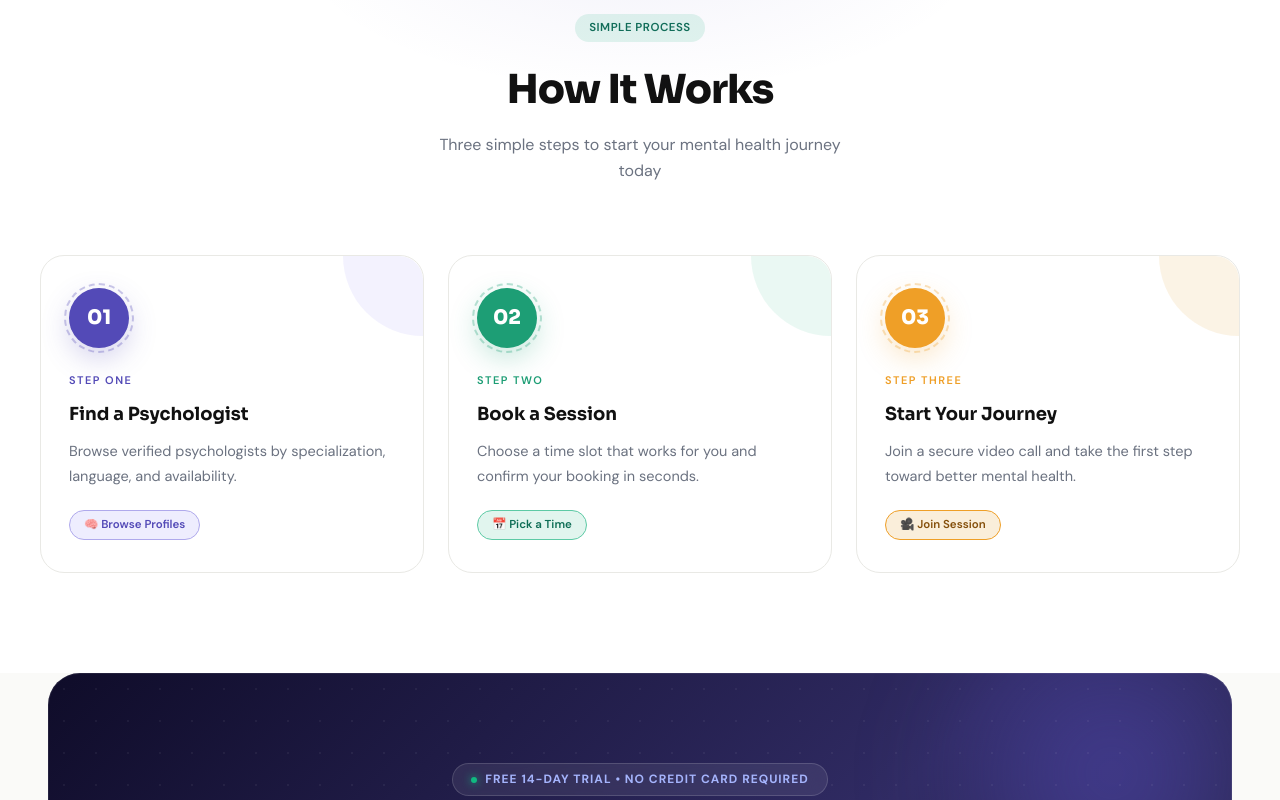
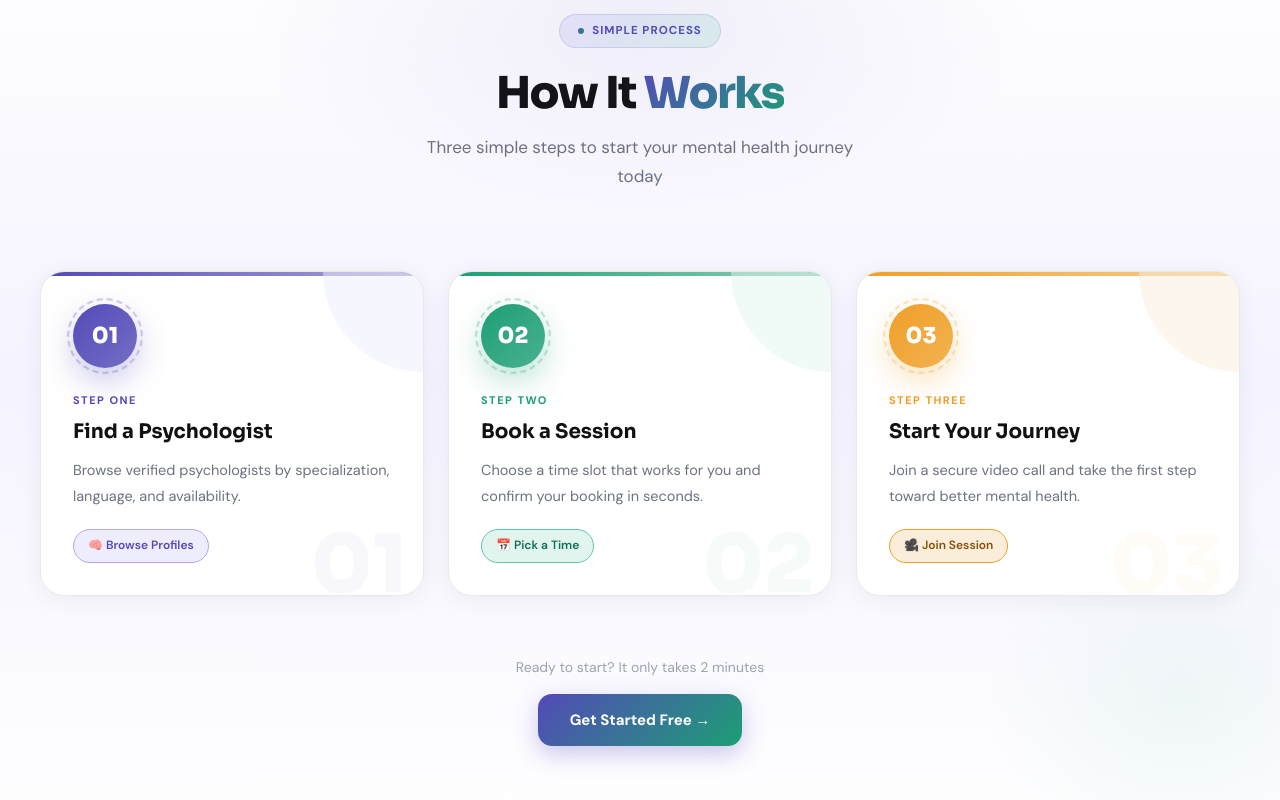
Before and after one commit to md-sakib-chowdhury/LIfeinnovior, a React (Vite) app in the folder frontend/: page / in a window 1280 px wide. Shown: the part 1960-2760 px from the top of the page. Built offline with nearby package versions, Linux system fonts and the light colour scheme.

Commit message:
new how its work

```diff
--- a/frontend/src/pages/Home.jsx
+++ b/frontend/src/pages/Home.jsx
@@ -1469,7 +1469,7 @@ export default function Home() {
             </div>
 
             {/* ── HOW IT WORKS ── */}
-            <div className="section-pad hiw-section" style={{ padding: '100px 0', background: '#fff', position: 'relative', overflow: 'hidden' }}>
+            {/* <div className="section-pad hiw-section" style={{ padding: '100px 0', background: '#fff', position: 'relative', overflow: 'hidden' }}>
                 <div style={{ position: 'absolute', top: -120, left: '50%', transform: 'translateX(-50%)', width: 700, height: 300, background: 'radial-gradient(ellipse,rgba(83,74,183,0.07) 0%,transparent 70%)', pointerEvents: 'none' }} />
 
                 <div className="inner">
@@ -1506,6 +1506,97 @@ export default function Home() {
                                 </div>
                             </div>
                         ))}
+                    </div>
+                </div>
+            </div> */}
+            {/* ── HOW IT WORKS ── */}
+            <div className="section-pad hiw-section" style={{
+                padding: '100px 0',
+                background: 'linear-gradient(180deg, #fff 0%, #F5F3FF 50%, #fff 100%)',
+                position: 'relative',
+                overflow: 'hidden'
+            }}>
+                {/* Background decorations */}
+                <div style={{ position: 'absolute', top: -100, left: '50%', transform: 'translateX(-50%)', width: 800, height: 400, background: 'radial-gradient(ellipse, rgba(83,74,183,0.08) 0%, transparent 70%)', pointerEvents: 'none' }} />
+                <div style={{ position: 'absolute', bottom: -50, right: -100, width: 400, height: 400, background: 'radial-gradient(ellipse, rgba(29,158,117,0.06) 0%, transparent 70%)', pointerEvents: 'none' }} />
+
+                <div className="inner">
+                    {/* Header */}
+                    <div style={{ textAlign: 'center', marginBottom: 80 }}>
+                        <span style={{ display: 'inline-flex', alignItems: 'center', gap: 8, background: 'linear-gradient(135deg, #EDE9FE, #E1F5EE)', color: '#534AB7', fontSize: 11.5, fontWeight: 700, padding: '7px 18px', borderRadius: 999, marginBottom: 20, letterSpacing: '1px', textTransform: 'uppercase', border: '1px solid rgba(83,74,183,0.15)' }}>
+                            <span style={{ width: 6, height: 6, borderRadius: '50%', background: 'linear-gradient(135deg, #534AB7, #1D9E75)', display: 'inline-block' }} />
+                            Simple Process
+                        </span>
+                        <h2 style={{ fontFamily: 'Sora,sans-serif', fontSize: 44, fontWeight: 800, letterSpacing: '-1.5px', color: '#111', marginBottom: 14, lineHeight: 1.15 }}>
+                            How It <span style={{ background: 'linear-gradient(135deg, #534AB7, #1D9E75)', WebkitBackgroundClip: 'text', WebkitTextFillColor: 'transparent', backgroundClip: 'text' }}>Works</span>
+                        </h2>
+                        <p style={{ color: '#6b7280', fontSize: 17, maxWidth: 460, margin: '0 auto', lineHeight: 1.7 }}>Three simple steps to start your mental health journey today</p>
+                    </div>
+
+                    {/* Steps */}
+                    <div style={{ position: 'relative', display: 'grid', gridTemplateColumns: 'repeat(3, 1fr)', gap: 24 }}>
+                        {/* Connectors */}
+                        <div style={{ position: 'absolute', top: 52, left: 'calc(33.33% + 20px)', width: 'calc(33.33% - 40px)', height: 2, background: 'linear-gradient(90deg, #AFA9EC, #5DCAA5)', borderRadius: 2, zIndex: 0 }} />
+                        <div style={{ position: 'absolute', top: 52, left: 'calc(66.66% + 20px)', width: 'calc(33.33% - 40px)', height: 2, background: 'linear-gradient(90deg, #5DCAA5, #EF9F27)', borderRadius: 2, zIndex: 0 }} />
+
+                        {hiwSteps.map((s, index) => (
+                            <div key={s.step}
+                                style={{ position: 'relative', background: '#fff', borderRadius: 24, padding: 32, border: '1px solid #e9e9e5', transition: 'all 0.3s', cursor: 'default', overflow: 'hidden', boxShadow: '0 4px 24px rgba(0,0,0,0.06)', zIndex: 1 }}
+                                onMouseEnter={e => {
+                                    e.currentTarget.style.transform = 'translateY(-8px)';
+                                    e.currentTarget.style.boxShadow = `0 20px 48px ${s.color}25`;
+                                    e.currentTarget.style.borderColor = s.border;
+                                }}
+                                onMouseLeave={e => {
+                                    e.currentTarget.style.transform = 'none';
+                                    e.currentTarget.style.boxShadow = '0 4px 24px rgba(0,0,0,0.06)';
+                                    e.currentTarget.style.borderColor = '#e9e9e5';
+                                }}>
+
+                                {/* Top gradient bar */}
+                                <div style={{ position: 'absolute', top: 0, left: 0, right: 0, height: 4, background: `linear-gradient(90deg, ${s.color}, ${s.color}80)`, borderRadius: '24px 24px 0 0' }} />
+
+                                {/* Corner decoration */}
+                                <div style={{ position: 'absolute', top: 0, right: 0, width: 100, height: 100, borderRadius: '0 24px 0 100px', background: s.cornerBg, opacity: 0.5, pointerEvents: 'none' }} />
+
+                                {/* Step number circle */}
+                                <div style={{ position: 'relative', display: 'inline-flex', marginBottom: 24 }}>
+                                    <div style={{ position: 'absolute', inset: -6, borderRadius: '50%', border: `2px dashed ${s.ringBorder}`, animation: 'spin 8s linear infinite' }} />
+                                    <div style={{ width: 64, height: 64, borderRadius: '50%', background: `linear-gradient(135deg, ${s.color}, ${s.color}CC)`, color: '#fff', display: 'flex', alignItems: 'center', justifyContent: 'center', fontFamily: 'Sora,sans-serif', fontSize: 22, fontWeight: 800, position: 'relative', zIndex: 1, boxShadow: `0 12px 32px ${s.color}50` }}>
+                                        {s.step}
+                                    </div>
+                                </div>
+
+                                {/* Label */}
+                                <div style={{ fontSize: 11, fontWeight: 700, letterSpacing: '1.5px', textTransform: 'uppercase', color: s.color, marginBottom: 10 }}>{s.label}</div>
+
+                                {/* Title */}
+                                <h3 style={{ fontFamily: 'Sora,sans-serif', fontSize: 20, fontWeight: 700, color: '#111', marginBottom: 12, lineHeight: 1.3 }}>{s.title}</h3>
+
+                                {/* Description */}
+                                <p style={{ color: '#6b7280', fontSize: 14.5, lineHeight: 1.8, marginBottom: 20 }}>{s.desc}</p>
+
+                                {/* Tag */}
+                                <div style={{ display: 'inline-flex', alignItems: 'center', gap: 6, fontSize: 12, fontWeight: 600, padding: '6px 14px', borderRadius: 999, background: s.accent, color: s.tagColor, border: `1px solid ${s.border}` }}>
+                                    {s.tag}
+                                </div>
+
+                                {/* Bottom number watermark */}
+                                <div style={{ position: 'absolute', bottom: -10, right: 16, fontFamily: 'Sora,sans-serif', fontSize: 80, fontWeight: 900, color: s.color, opacity: 0.04, lineHeight: 1, pointerEvents: 'none', userSelect: 'none' }}>
+                                    {s.step}
+                                </div>
+                            </div>
+                        ))}
+                    </div>
+
+                    {/* Bottom CTA */}
+                    <div style={{ textAlign: 'center', marginTop: 60 }}>
+                        <p style={{ color: '#9CA3AF', fontSize: 14, marginBottom: 16 }}>Ready to start? It only takes 2 minutes</p>
+                        <Link to="/register" style={{ display: 'inline-flex', alignItems: 'center', gap: 8, padding: '14px 32px', borderRadius: 14, background: 'linear-gradient(135deg, #534AB7, #1D9E75)', color: '#fff', textDecoration: 'none', fontWeight: 700, fontSize: 15, boxShadow: '0 8px 24px rgba(83,74,183,0.3)', transition: 'all 0.2s' }}
+                            onMouseEnter={e => { e.currentTarget.style.transform = 'translateY(-2px)'; e.currentTarget.style.boxShadow = '0 16px 40px rgba(83,74,183,0.4)'; }}
+                            onMouseLeave={e => { e.currentTarget.style.transform = 'none'; e.currentTarget.style.boxShadow = '0 8px 24px rgba(83,74,183,0.3)'; }}>
+                            Get Started Free →
+                        </Link>
                     </div>
                 </div>
             </div>
```
